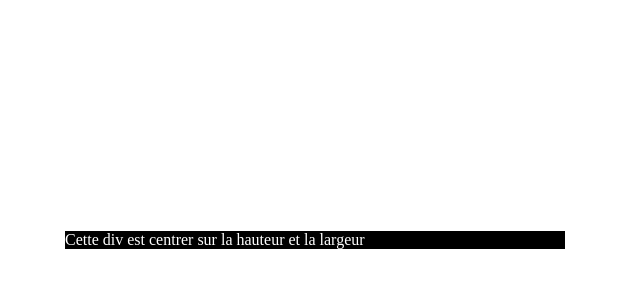
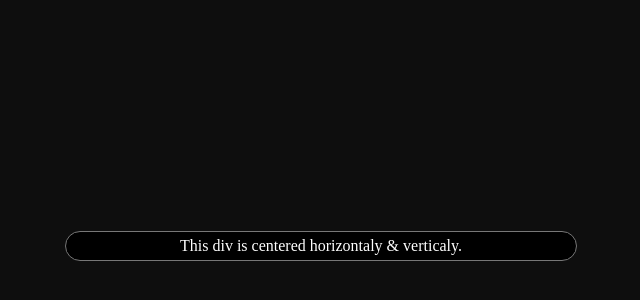
Before and after one commit to PtitSniper/jQueryCenter, a plain HTML site: page index.html in a window 1280 px wide. Shown: the part 160-460 px from the top of the page, without its empty margins (325-965 px from the left). Drawn offline with nearby package versions, Linux system fonts and the light colour scheme.

Commit message:
Update index.html

```diff
--- a/index.html
+++ b/index.html
@@ -4,10 +4,17 @@
 	<meta charset="UTF-8" />
 	<title>jQuery Center</title>
 	<style>
+		body{
+			background-color: #0e0e0e;
+		}
 		#center{
 			width: 500px;
 			background-color: #000;
 			color: #FFF;
+			padding: 5px;
+			border: 1px solid #777;
+			border-radius: 20px;
+			text-align: center;
 		}
 		*{
 			margin: 0;
@@ -17,7 +24,7 @@
 </head>
 <body>
 	<div id="center">
-		Cette div est centrer sur la hauteur et la largeur
+		This div is centered horizontaly & verticaly.
 	</div>
 	<script type="text/javascript" src="http://code.jquery.com/jquery-1.10.2.min.js"></script> <!-- Import jQuery -->
 	<script type="text/javascript" src="center.js"></script> <!-- Import Plugin -->
```
